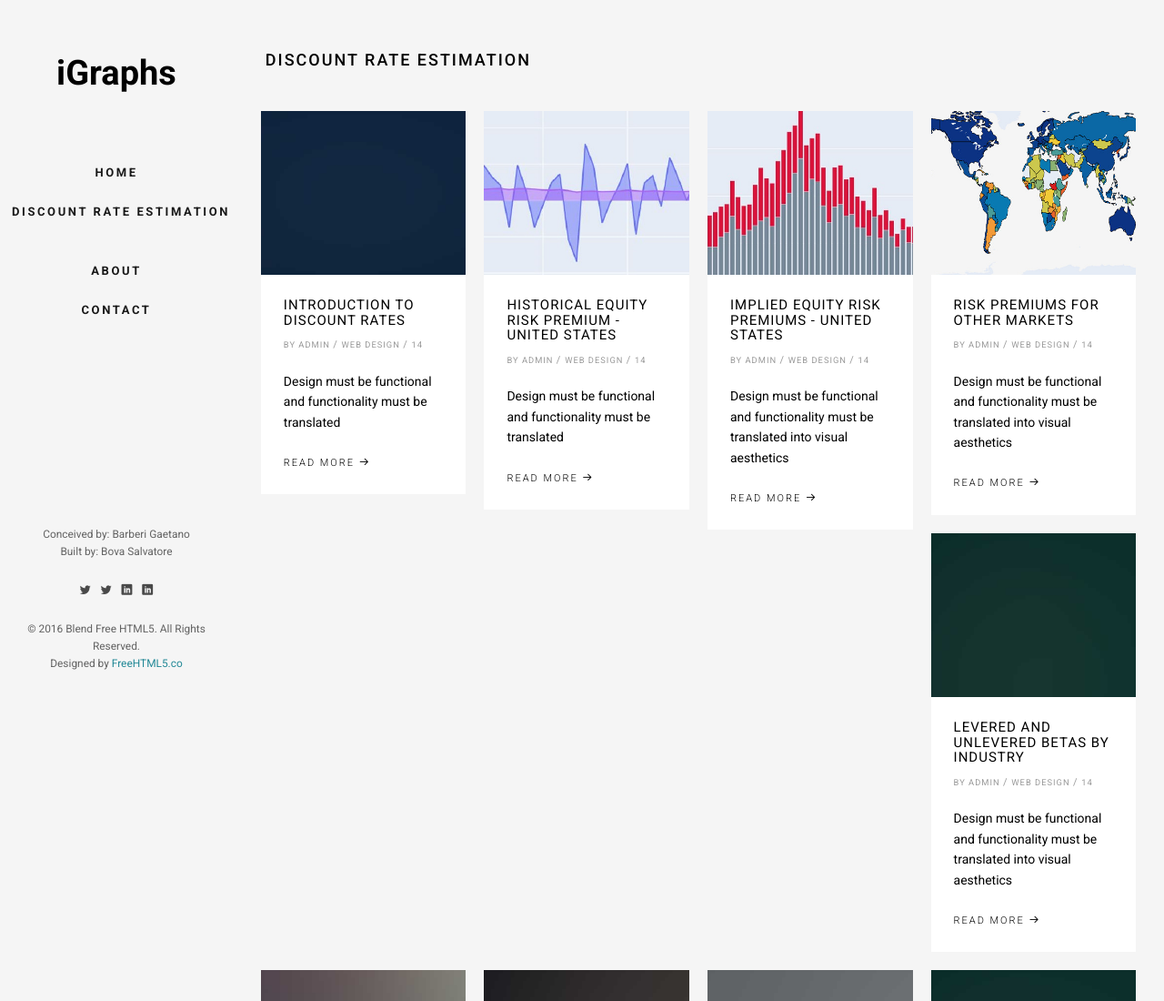
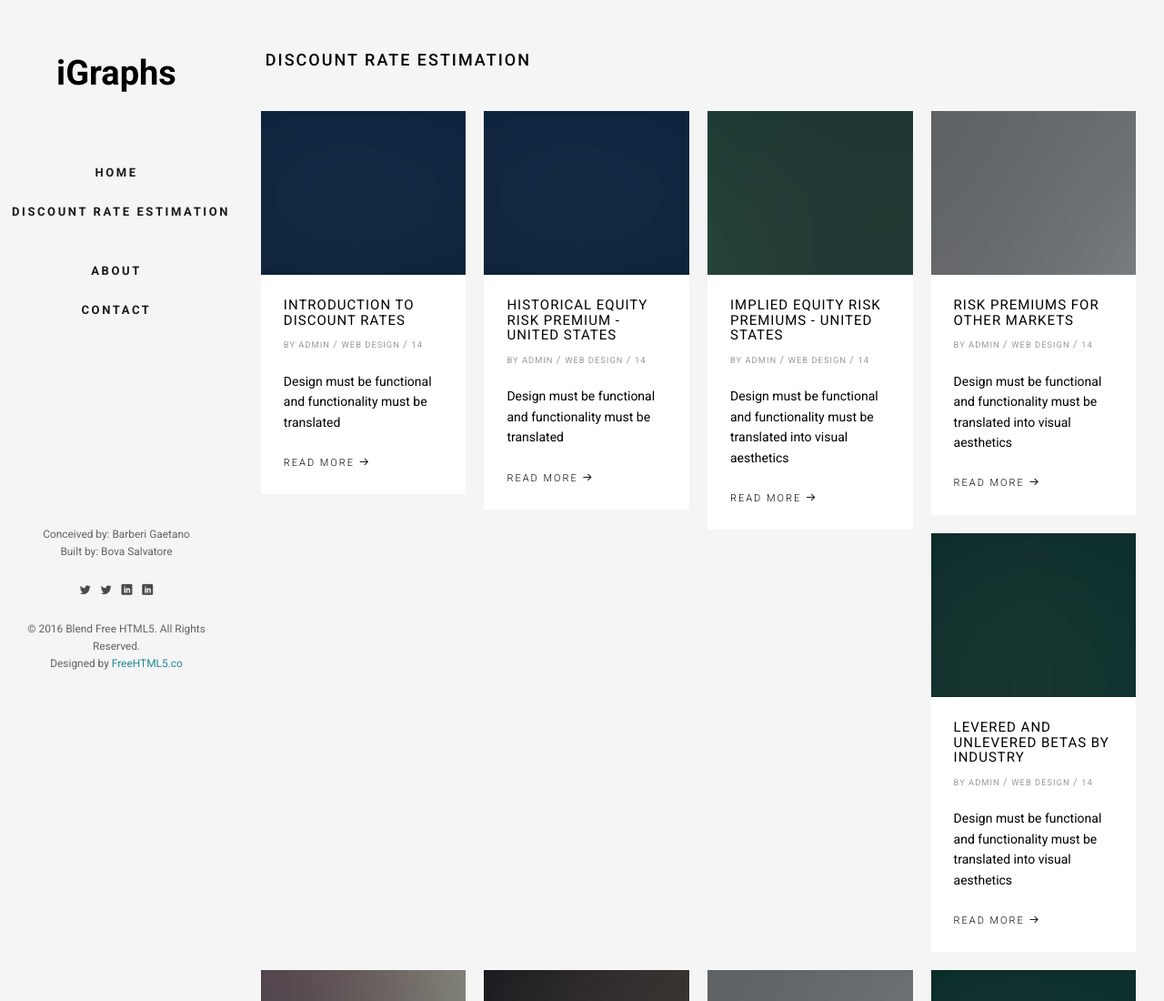
Before and after one commit to Saso995/damodaranGraphs, a website: page public/discount_rate.html in a window 1280 px wide. Shown: the top 1100 px of the page at 91% size. Drawn offline with Linux system fonts and the light colour scheme; files whose address does not match are found by name.

Commit message:
Revert "update"
This reverts commit df87b0f24628a9b018107fa48f05c2d29ef3f9c1.

```diff
--- a/public/discount_rate.html
+++ b/public/discount_rate.html
@@ -114,7 +114,7 @@
 					</div>
 					<div class="col-md-3 col-sm-6 col-padding animate-box" data-animate-effect="fadeInLeft">
 						<div class="blog-entry">
-							<a href="./graphs/herp.html" class="blog-img"><img src="images/try3.jpg" class="img-responsive" alt="Free HTML5 Bootstrap Template by FreeHTML5.co"></a>
+							<a href="./graphs/herp.html" class="blog-img"><img src="images/img-1.jpg" class="img-responsive" alt="Free HTML5 Bootstrap Template by FreeHTML5.co"></a>
 							<div class="desc">
 								<h3><a href="./graphs/herp.html">Historical Equity Risk Premium - United States</a></h3>
 								<span><small>by Admin </small> / <small> Web Design </small> / <small> <i class="icon-comment"></i> 14</small></span>
@@ -125,7 +125,7 @@
 					</div>
 					<div class="col-md-3 col-sm-6 col-padding animate-box" data-animate-effect="fadeInLeft">
 						<div class="blog-entry">
-							<a href="./graphs/ierp.html" class="blog-img"><img src="images/try2.jpg" class="img-responsive" alt="Free HTML5 Bootstrap Template by FreeHTML5.co"></a>
+							<a href="./graphs/ierp.html" class="blog-img"><img src="images/img-2.jpg" class="img-responsive" alt="Free HTML5 Bootstrap Template by FreeHTML5.co"></a>
 							<div class="desc">
 								<h3><a href="./graphs/ierp.html">Implied Equity Risk Premiums - United States</a></h3>
 								<span><small>by Admin </small> / <small> Web Design </small> / <small> <i class="icon-comment"></i> 14</small></span>
@@ -136,7 +136,7 @@
 					</div>
 					<div class="col-md-3 col-sm-6 col-padding animate-box" data-animate-effect="fadeInLeft">
 						<div class="blog-entry">
-							<a href="./graphs/rpom.html" class="blog-img"><img src="images/try1.jpg" class="img-responsive" alt="Free HTML5 Bootstrap Template by FreeHTML5.co"></a>
+							<a href="./graphs/rpom.html" class="blog-img"><img src="images/img-3.jpg" class="img-responsive" alt="Free HTML5 Bootstrap Template by FreeHTML5.co"></a>
 							<div class="desc">
 								<h3><a href="./graphs/rpom.html">Risk Premiums for Other Markets</a></h3>
 								<span><small>by Admin </small> / <small> Web Design </small> / <small> <i class="icon-comment"></i> 14</small></span>
```
Also changed, not shown: public/images/try1.PNG (deleted), public/images/try1.jpg (deleted), public/images/try2.JPG (deleted), public/images/try3.JPG (deleted).
